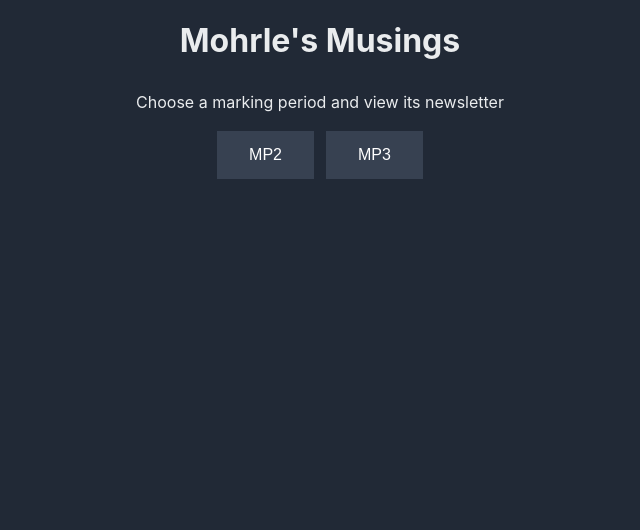
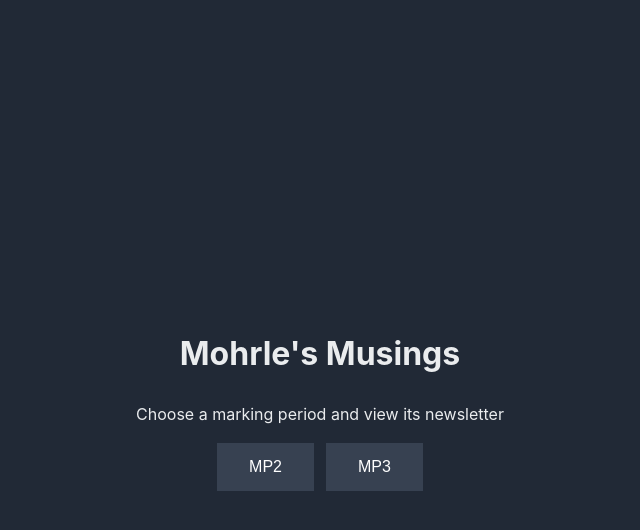
Before and after one commit to vpatel07/English-Newsletter-Landing-Page, a React (Create React App) app: page / in a window 1280 px wide. Shown: the top 530 px of the page, without its empty margins (320-960 px from the left). Built offline with nearby package versions, Linux system fonts and the light colour scheme.

Commit message:
chef gpt

```diff
--- a/src/App.css
+++ b/src/App.css
@@ -26,7 +26,7 @@ button:hover {
 .App {
   display: flex;
   flex-direction: column;
-  justify-content: row;
+  justify-content: center;
   align-items: center;
   height: 100vh;
 }
```
